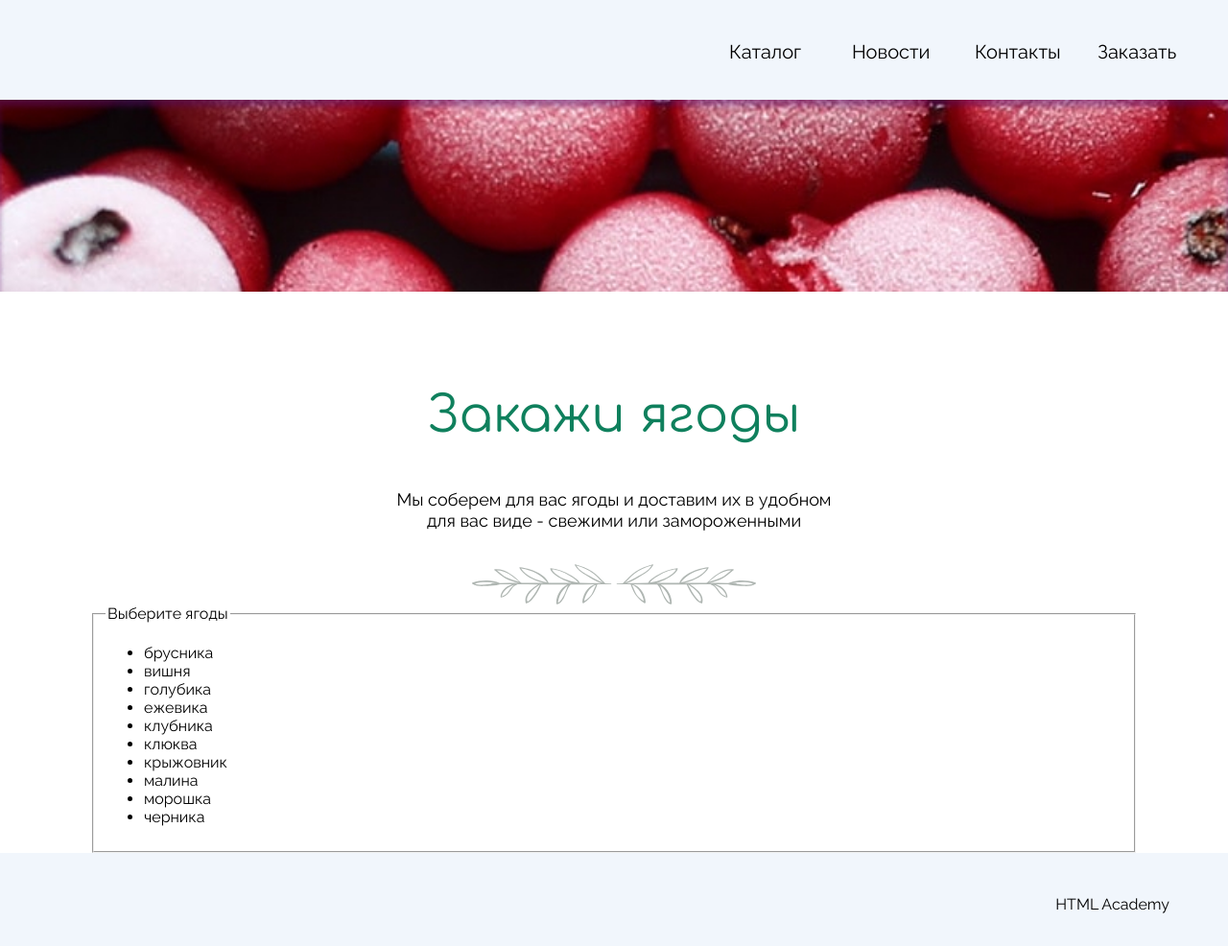
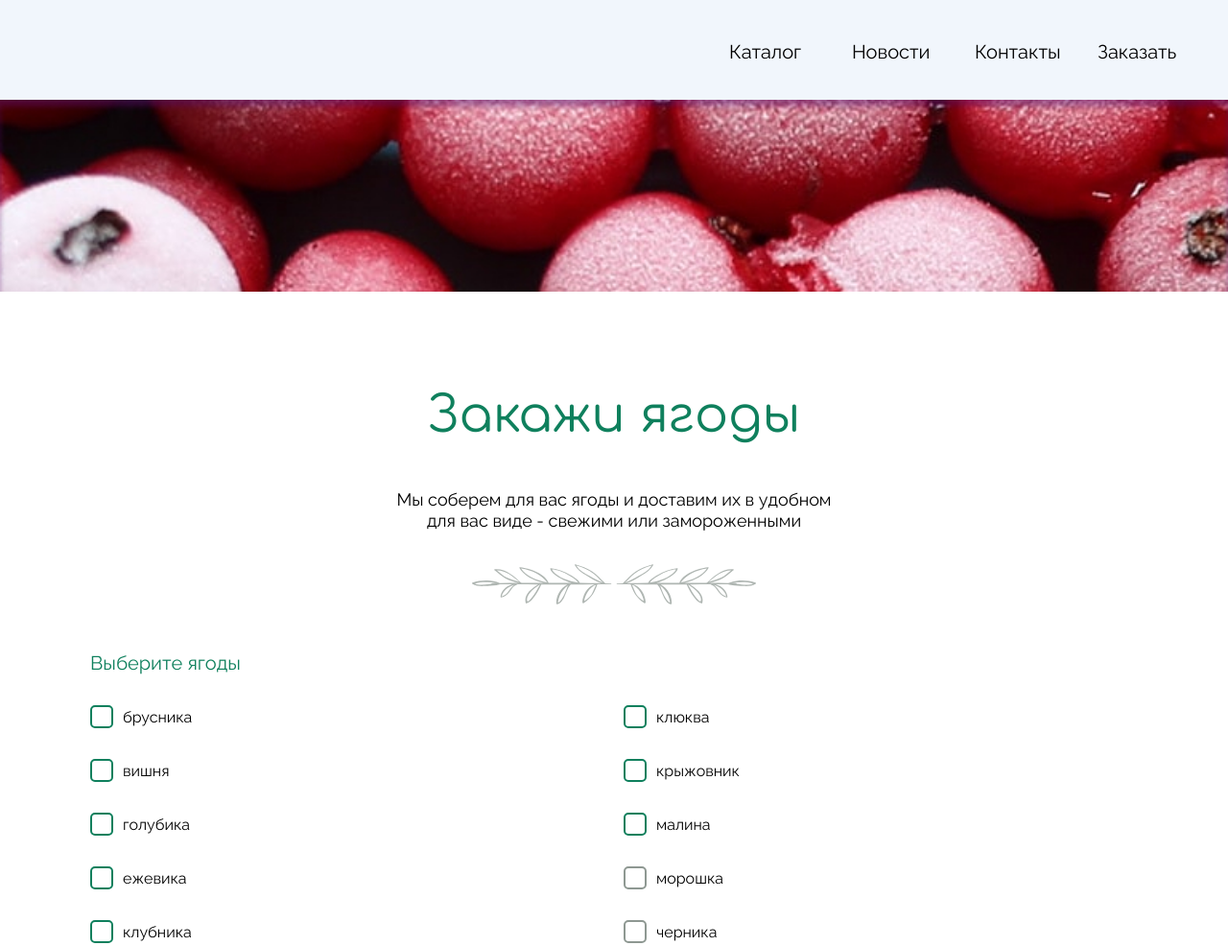
Before and after one commit to VladissGernet/berries, a website: page source/html/form.html in a window 1280 px wide. Shown: the top 986 px of the page at 96% size. Drawn offline with nearby package versions, Linux system fonts and the light colour scheme; files that its build step writes are made by us from their sources.

Commit message:
checkbox decor

```diff
--- a/source/html/form.html
+++ b/source/html/form.html
@@ -94,75 +94,125 @@
         <legend class="order-form__title">
           Выберите ягоды
         </legend>
-        <ul class="checkbox__list">
+        <ul class="order-form__list checkbox__list">
           <li class="checkbox__item">
             <label class="checkbox__label">
               <input class="visually-hidden checkbox__input" type="checkbox" name="form-checkbox" value="cowberry">
               <span class="checkbox__mark"></span>
-              брусника
+              <svg class="checkbox__check-mark" width="24" height="24">
+                <use xlink:href="img/sprite.svg#check-mark"></use>
+              </svg>
+              <span class="checkbox__word">
+                брусника
+              </span>
             </label>
           </li>
           <li class="checkbox__item">
             <label class="checkbox__label">
               <input class="visually-hidden checkbox__input" type="checkbox" name="form-checkbox" value="cherry">
               <span class="checkbox__mark"></span>
+              <svg class="checkbox__check-mark" width="24" height="24">
+                <use xlink:href="img/sprite.svg#check-mark"></use>
+              </svg>
+              <span class="checkbox__word">
               вишня
+              </span>
             </label>
           </li>
           <li class="checkbox__item">
             <label class="checkbox__label">
               <input class="visually-hidden checkbox__input" type="checkbox" name="form-checkbox" value="blueberry">
               <span class="checkbox__mark"></span>
+              <svg class="checkbox__check-mark" width="24" height="24">
+                <use xlink:href="img/sprite.svg#check-mark"></use>
+              </svg>
+              <span class="checkbox__word">
               голубика
+              </span>
             </label>
           </li>
           <li class="checkbox__item">
             <label class="checkbox__label">
               <input class="visually-hidden checkbox__input" type="checkbox" name="form-checkbox" value="blackberry">
               <span class="checkbox__mark"></span>
+              <svg class="checkbox__check-mark" width="24" height="24">
+                <use xlink:href="img/sprite.svg#check-mark"></use>
+              </svg>
+              <span class="checkbox__word">
               ежевика
+              </span>
             </label>
           </li>
           <li class="checkbox__item">
             <label class="checkbox__label">
               <input class="visually-hidden checkbox__input" type="checkbox" name="form-checkbox" value="strawberry">
               <span class="checkbox__mark"></span>
+              <svg class="checkbox__check-mark" width="24" height="24">
+                <use xlink:href="img/sprite.svg#check-mark"></use>
+              </svg>
+              <span class="checkbox__word">
               клубника
+              </span>
             </label>
           </li>
           <li class="checkbox__item">
             <label class="checkbox__label">
               <input class="visually-hidden checkbox__input" type="checkbox" name="form-checkbox" value="cranberry">
               <span class="checkbox__mark"></span>
+              <svg class="checkbox__check-mark" width="24" height="24">
+                <use xlink:href="img/sprite.svg#check-mark"></use>
+              </svg>
+              <span class="checkbox__word">
               клюква
+              </span>
             </label>
           </li>
           <li class="checkbox__item">
             <label class="checkbox__label">
               <input class="visually-hidden checkbox__input" type="checkbox" name="form-checkbox" value="gooseberry">
               <span class="checkbox__mark"></span>
+              <svg class="checkbox__check-mark" width="24" height="24">
+                <use xlink:href="img/sprite.svg#check-mark"></use>
+              </svg>
+              <span class="checkbox__word">
               крыжовник
+              </span>
             </label>
           </li>
           <li class="checkbox__item">
             <label class="checkbox__label">
               <input class="visually-hidden checkbox__input" type="checkbox" name="form-checkbox" value="raspberry">
               <span class="checkbox__mark"></span>
+              <svg class="checkbox__check-mark" width="24" height="24">
+                <use xlink:href="img/sprite.svg#check-mark"></use>
+              </svg>
+              <span class="checkbox__word">
               малина
+              </span>
             </label>
           </li>
           <li class="checkbox__item">
             <label class="checkbox__label">
               <input class="visually-hidden checkbox__input" type="checkbox" name="form-checkbox" value="cloudberry" disabled>
               <span class="checkbox__mark"></span>
-              морошка
+              <svg class="checkbox__check-mark" width="24" height="24">
+                <use xlink:href="img/sprite.svg#check-mark"></use>
+              </svg>
+              <span class="checkbox__word">
+                морошка
+              </span>
             </label>
           </li>
           <li class="checkbox__item">
             <label class="checkbox__label">
               <input class="visually-hidden checkbox__input" type="checkbox" name="form-checkbox" value="blueberry" disabled>
               <span class="checkbox__mark"></span>
-              черника
+              <svg class="checkbox__check-mark" width="24" height="24">
+                <use xlink:href="img/sprite.svg#check-mark"></use>
+              </svg>
+              <span class="checkbox__word">
+                черника
+              </span>
             </label>
           </li>
         </ul>
--- a/source/scss/main/checkbox.scss
+++ b/source/scss/main/checkbox.scss
@@ -0,0 +1,78 @@
+.checkbox__list {
+  columns: 2;
+  column-gap: 20px;
+}
+
+.checkbox__item {
+  margin-bottom: 32px;
+  page-break-inside: avoid;
+}
+
+.checkbox__label {
+  font-size: 16px;
+  line-height: 19px;
+  position: relative;
+  display: flex;
+  align-items: center;
+  padding-left: 34px;
+  min-height: 24px;
+}
+
+.checkbox__mark {
+  width: 24px;
+  height: 24px;
+  border: 2px solid $deep-sea;
+  border-radius: 5px;
+  box-sizing: border-box;
+  position: absolute;
+  left: 0;
+  top: 0;
+  cursor: pointer;
+}
+
+.checkbox__check-mark {
+  color: $deep-sea;
+  position: absolute;
+  left: 0;
+  top: 0;
+  display: none;
+  z-index: -1;
+}
+
+.checkbox__word {
+  cursor: pointer;
+}
+
+.checkbox__input[type="checkbox"]:checked ~ .checkbox__check-mark {
+  display: block;
+}
+
+.checkbox__input:hover + .checkbox__mark {
+  border-color: $lawn-green;
+}
+
+.checkbox__input:hover ~ .checkbox__check-mark {
+  color: $lawn-green;
+}
+
+.checkbox__input:not(:disabled):active + .checkbox__mark {
+  opacity: 0.6;
+}
+
+.checkbox__input:not(:disabled):active ~ .checkbox__check-mark {
+  opacity: 0.6;
+}
+
+.checkbox__input:focus-visible + .checkbox__mark {
+  outline: 2px solid $lawn-green;
+  outline-offset: 3px;
+}
+
+.checkbox__input:disabled + .checkbox__mark {
+  cursor: not-allowed;
+  border-color: $edward;
+}
+
+.checkbox__input:disabled ~ .checkbox__word {
+  cursor: not-allowed;
+}
--- a/source/scss/main/form-hero.scss
+++ b/source/scss/main/form-hero.scss
@@ -1,4 +1,5 @@
 .form-hero {
+  margin-bottom: 50px;
   padding-top: 184px;
   padding-bottom: 74px;
   position: relative;
--- a/source/scss/main/order-form.scss
+++ b/source/scss/main/order-form.scss
@@ -0,0 +1,19 @@
+.order-form__select {
+  margin: 0;
+  padding: 0;
+  border: none;
+}
+
+.order-form__title {
+  font-size: 20px;
+  line-height: 23px;
+  color: $deep-sea;
+  margin-bottom: 32px;
+  padding: 0;
+}
+
+.order-form__list {
+  margin: 0;
+  padding: 0;
+  list-style-type: none;
+}
--- a/source/scss/style.scss
+++ b/source/scss/style.scss
@@ -11,3 +11,5 @@
 @import "footer/social-list.scss";
 @import "footer/footer.scss";
 @import "main/form-hero.scss";
+@import "main/order-form.scss";
+@import "main/checkbox.scss";
```
Also changed, not shown: source/img/icons/check-mark.svg (added).
